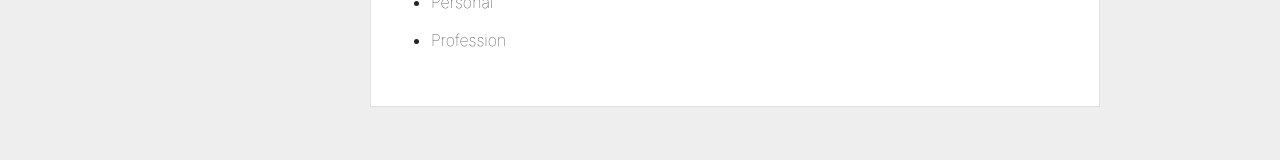
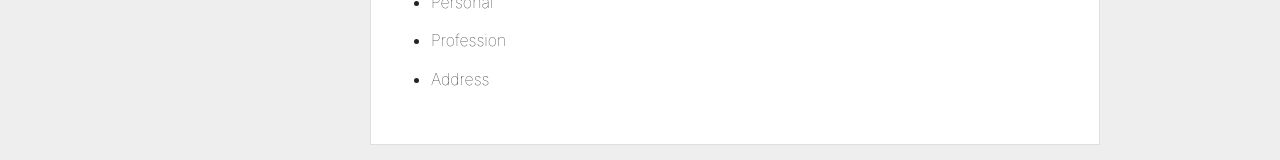
Before and after one commit to kelvinMakamu/routing, an Angular app: page /users in a window 1280 px wide. Shown: the part 275-435 px from the top of the page. Built offline with nearby package versions, Linux system fonts and the light colour scheme; no server answers.

Commit message:
Adds Address details

```diff
--- a/src/app/components/user-not-found/user-not-found.component.html
+++ b/src/app/components/user-not-found/user-not-found.component.html
@@ -7,6 +7,7 @@
        <ul><br>
         <li>Personal</li><br>
         <li>Profession</li><br>
+        <li>Address</li><br>
       </ul>
     </h6>
   </div>
```
